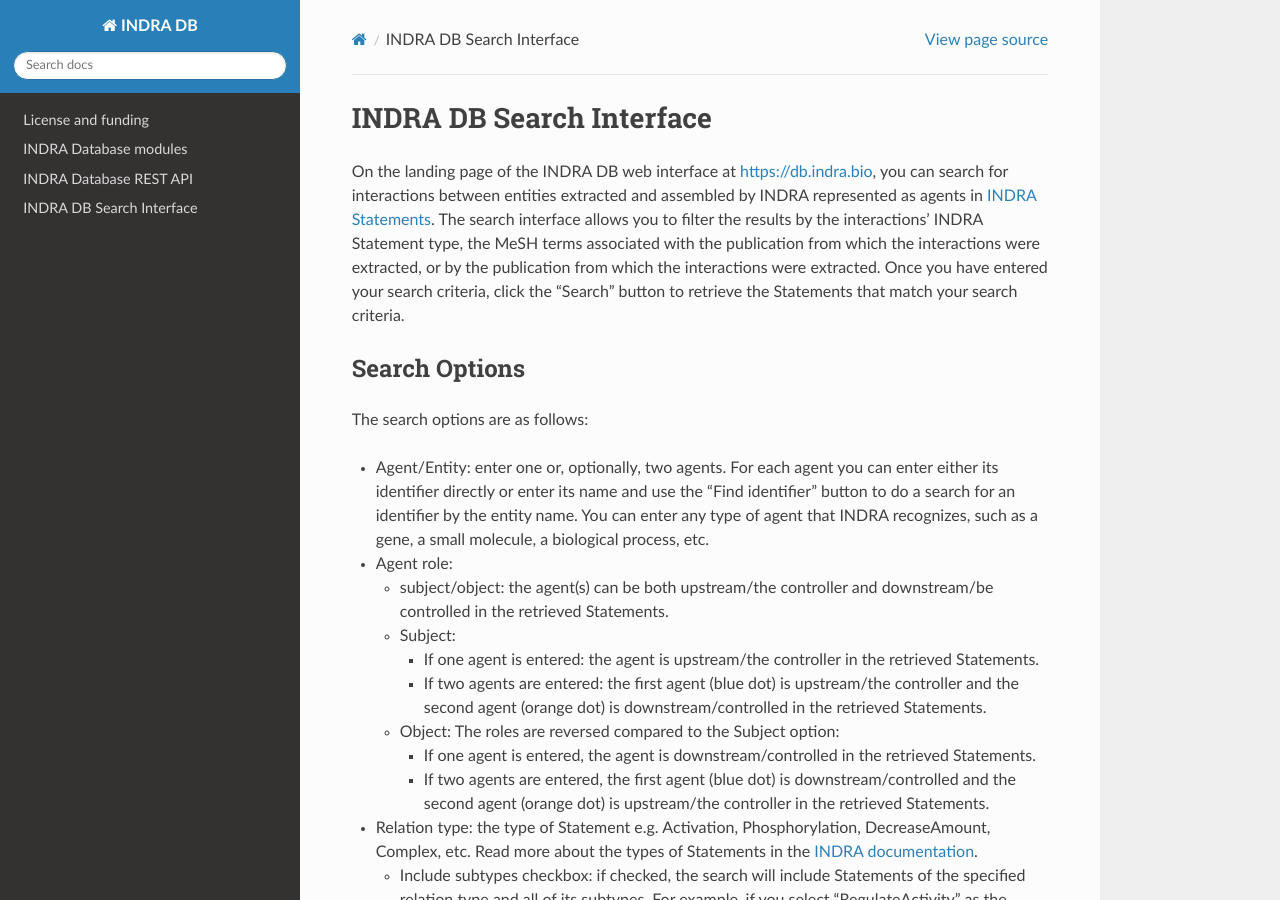
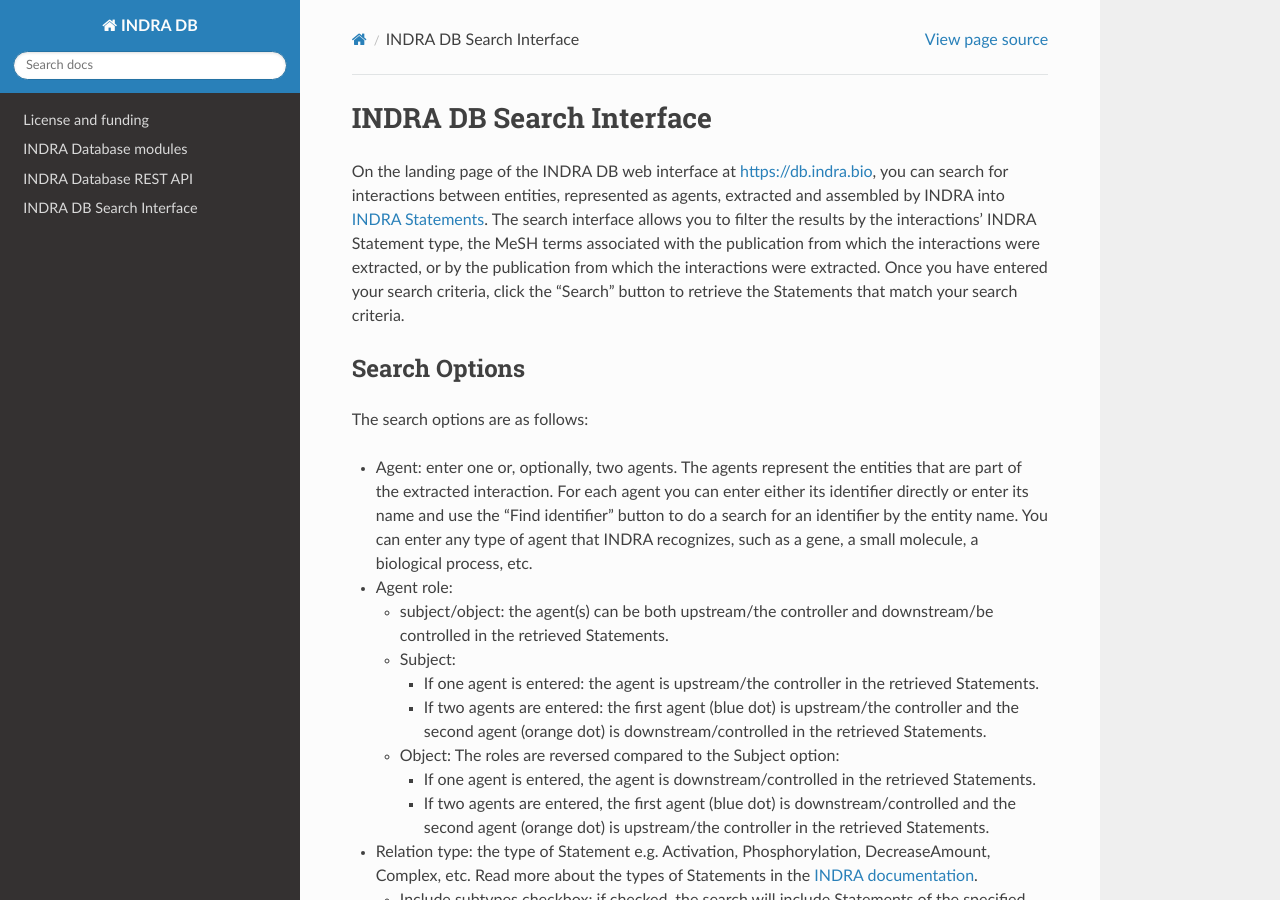
Before and after one commit to gyorilab/indra_db, a Sphinx documentation site: the page built from doc/web_ui_doc/search_introduction.rst, in a window 1280 px wide and 900 px high. Built offline with Sphinx 7.4.7 and the Read the Docs theme 3.1.0, drawn with Linux system fonts in a browser that asks for light colours.

Commit message:
Fix syntax. Improve grammar

```diff
--- a/doc/license.rst
+++ b/doc/license.rst
@@ -14,7 +14,7 @@ MERCHANTABILITY or FITNESS FOR A PARTICULAR PURPOSE.  See the
 GNU General Public License for more details.
 
 You may find a copy of the GNU General Public License
-`here<https://www.gnu.org/licenses/>`_.
+`here <https://www.gnu.org/licenses/>`_.
 
 The INDRA was developed with funding from ARO grant W911NF-14-1-0397,
 "Programmatic modelling for reasoning across complex mechanisms" under
--- a/doc/web_ui_doc/search_introduction.rst
+++ b/doc/web_ui_doc/search_introduction.rst
@@ -3,8 +3,8 @@ INDRA DB Search Interface
 =============================
 
 On the landing page of the INDRA DB web interface at https://db.indra.bio, you can
-search for interactions between entities extracted and assembled by INDRA represented
-as agents in
+search for interactions between entities, represented as agents, extracted and
+assembled by INDRA into
 `INDRA Statements <https://indra.readthedocs.io/en/latest/modules/Statements.html>`_.
 The search interface allows you to filter the results by the interactions' INDRA
 Statement type, the MeSH terms associated with the publication from which the
@@ -17,8 +17,9 @@ Search Options
 
 The search options are as follows:
 
-- Agent/Entity: enter one or, optionally, two agents. For each agent you can enter
-  either its identifier directly or enter its name and use the "Find identifier" button to
+- Agent: enter one or, optionally, two agents. The agents represent the entities that
+  are part of the extracted interaction. For each agent you can enter either its
+  identifier directly or enter its name and use the "Find identifier" button to
   do a search for an identifier by the entity name. You can enter any type of agent
   that INDRA recognizes, such as a gene, a small molecule, a biological process, etc.
 - Agent role:
```
